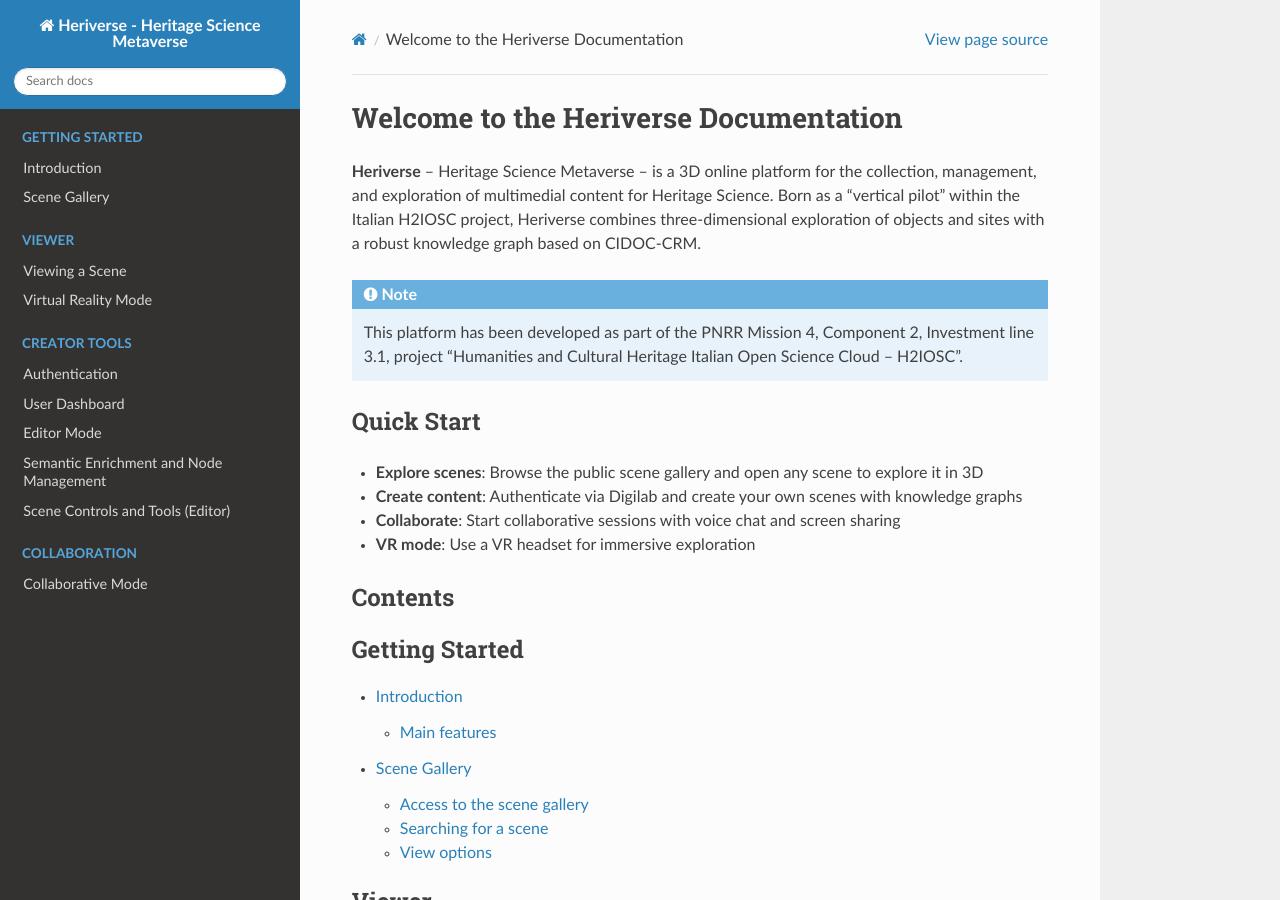
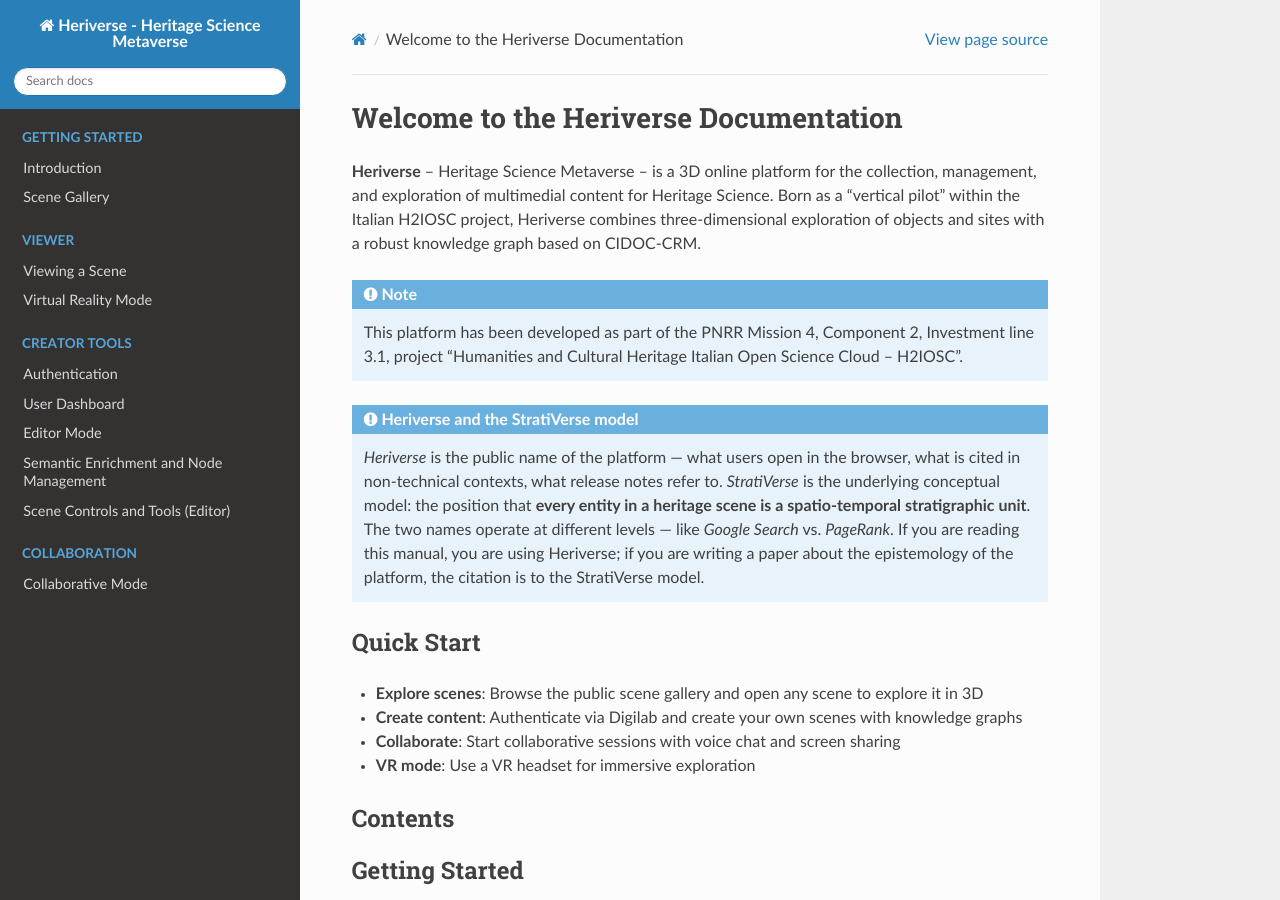
Before and after one commit to StratiGraph-ECCCH/Heriverse-doc, a Sphinx documentation site: the page built from docs/index.rst, in a window 1280 px wide and 900 px high. Built offline with Sphinx 7.4.7 and the Read the Docs theme 3.1.0, drawn with Linux system fonts in a browser that asks for light colours.

Commit message:
Update index.rst

```diff
--- a/docs/index.rst
+++ b/docs/index.rst
@@ -5,6 +5,11 @@
 
 .. note::
    This platform has been developed as part of the PNRR Mission 4, Component 2, Investment line 3.1, project "Humanities and Cultural Heritage Italian Open Science Cloud -- H2IOSC".
+
+.. admonition:: Heriverse and the StratiVerse model
+   :class: note
+
+   *Heriverse* is the public name of the platform — what users open in the browser, what is cited in non-technical contexts, what release notes refer to. *StratiVerse* is the underlying conceptual model: the position that **every entity in a heritage scene is a spatio-temporal stratigraphic unit**. The two names operate at different levels — like *Google Search* vs. *PageRank*. If you are reading this manual, you are using Heriverse; if you are writing a paper about the epistemology of the platform, the citation is to the StratiVerse model.
 
 Quick Start
 -----------
```
